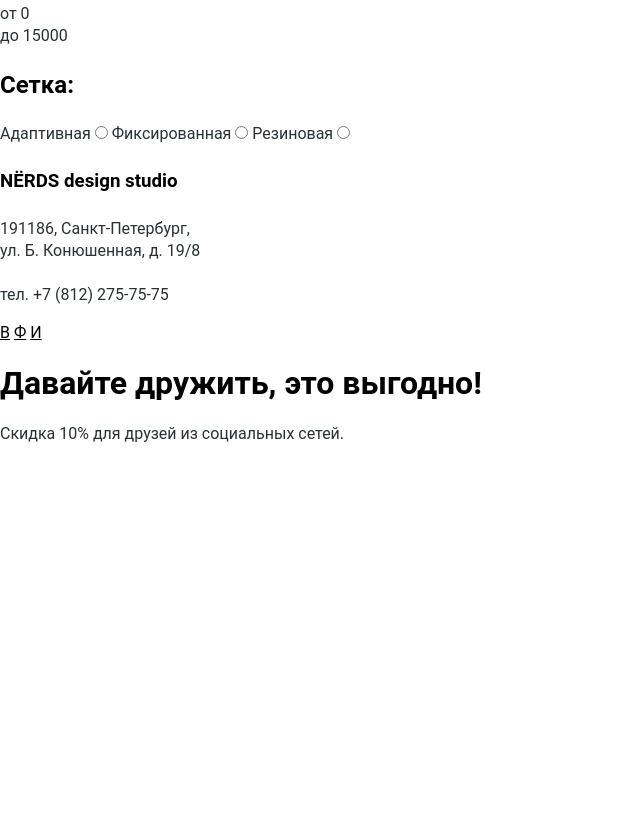
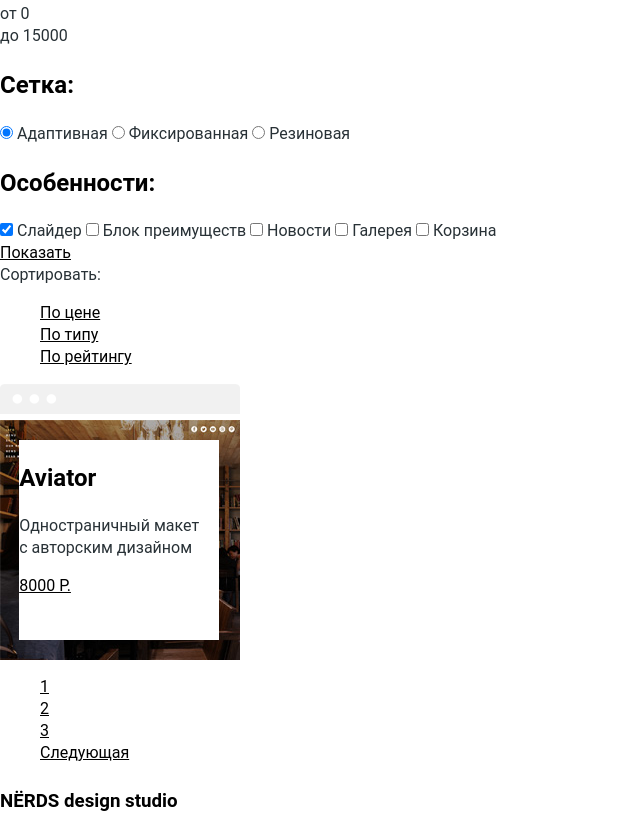
Before and after one commit to alex-ger/5595-nerds, a plain HTML site: page shop.html in a window 1280 px wide. Shown: the part 394-1216 px from the top of the page, without its empty margins (0-640 px from the left). Before the commit the page ends 855 px from the top, so only its background shows below. Drawn offline with Linux system fonts and the light colour scheme.

Commit message:
Доверстал страницу магазина

```diff
--- a/css/style.css
+++ b/css/style.css
@@ -96,3 +96,22 @@ ul {
 #btn-3:checked ~ .slider-inner .slider-slides {
   transform: translate(-1790px);
 }
+.image-mockup {
+  position: relative;
+
+  width: 240px;
+  height: 240px;
+
+  background: url("../img/aviator.jpg") no-repeat;
+  background-size: 100%;
+}
+.features-item-hover {
+  position: absolute;
+  top: 8%;
+  left: 8%;
+
+  width: 200px;
+  height: 200px;
+
+  background-color: #ffffff;
+}
--- a/shop.html
+++ b/shop.html
@@ -49,15 +49,69 @@
           </div>
           <h2>Сетка:</h2>
           <div class="choose-grid">
+            <input type="radio" checked="checked" name="choose-grid" id="adaptive">
             <label for="adaptive">Адаптивная</label>
-            <input type="radio" name="adaptive" id="adaptive">
+            <input type="radio" name="choose-grid" id="fixed">
             <label for="fixed">Фиксированная</label>
-            <input type="radio" name="fixed" id="fixed">
+            <input type="radio" name="choose-grid" id="flexible">
             <label for="flexible">Резиновая</label>
-            <input type="radio" name="flexible" id="flexible">
           </div>
+          <h2>Особенности:</h2>
+          <div class="features">
+            <input type="checkbox" name="slider" id="slider" checked>
+            <label for="slider">Слайдер</label>
+            <input type="checkbox" name="block-advantage" id="block-advantage">
+            <label for="block-advantage">Блок преимуществ</label>
+            <input type="checkbox" name="news" id="news">
+            <label for="news">Новости</label>
+            <input type="checkbox" name="gallery" id="gallery">
+            <label for="gallery">Галерея</label>
+            <input type="checkbox" name="cart" id="cart">
+            <label for="cart">Корзина</label>
+          </div>
+          <a class="btn btn-show" href="#">Показать</a>
         </form>
       </aside>
+      <section class="shop-mockups">
+        <div class="shop-sort">
+          <div class="shop-sort-type">
+            <span class="shop-sort-title">Сортировать:</span>
+            <ul>
+              <li>
+                <a href="#">По цене</a>
+              </li>
+              <li>
+                <a href="#">По типу</a>
+              </li>
+              <li>
+                <a href="#">По рейтингу</a>
+              </li>
+            </ul>
+          </div>
+          <div class="shop-sort-rating">
+            <a class="icon-up-dir" href="#"></a>
+            <a class="icon-down-dir" href="#"></a>
+          </div>
+        </div>
+        <div class="features-item">
+          <img src="img/catalog-image-border.png" width="240" height="30" alt="Верхняя рамка">
+          <div class="image-mockup">
+            <div class="features-item-hover">
+              <h2>Aviator</h2>
+              <p>Одностраничный макет <br> с авторским дизайном</p>
+              <a class="btn btn-price" href="#">8000 Р.</a>
+            </div>
+          </div>
+        </div>
+        <div class="pagination">
+          <ul>
+            <li><a class="btn btn-pagination" href="#">1</a></li>
+            <li><a class="btn btn-pagination" href="#">2</a></li>
+            <li><a class="btn btn-pagination" href="#">3</a></li>
+            <li><a class="btn btn-pagination" href="#">Следующая</a></li>
+          </ul>
+        </div>
+      </section>
       <section class="contacts-map">
         <div class="contact-us">
           <h3>NЁRDS design studio</h3>
```
Also changed, not shown: img/logo2.png (added).
